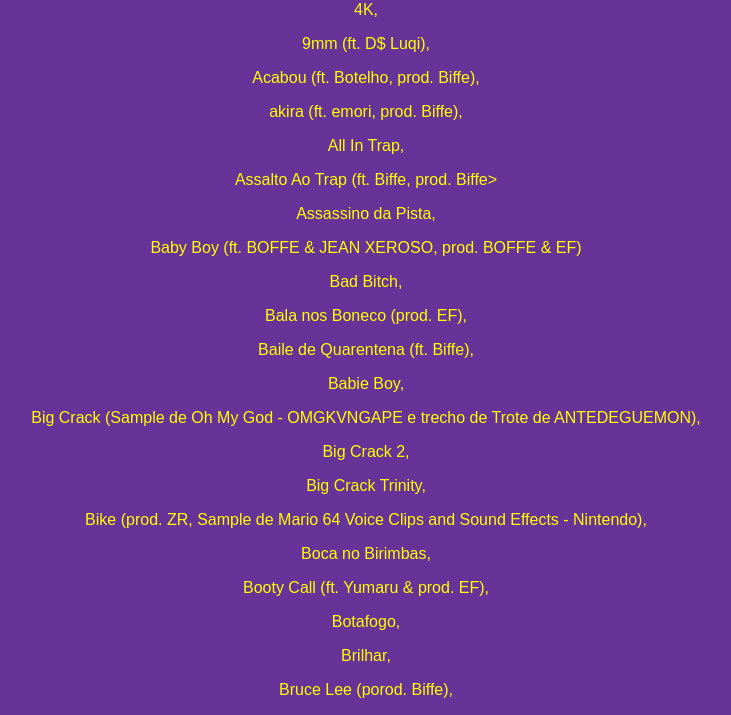
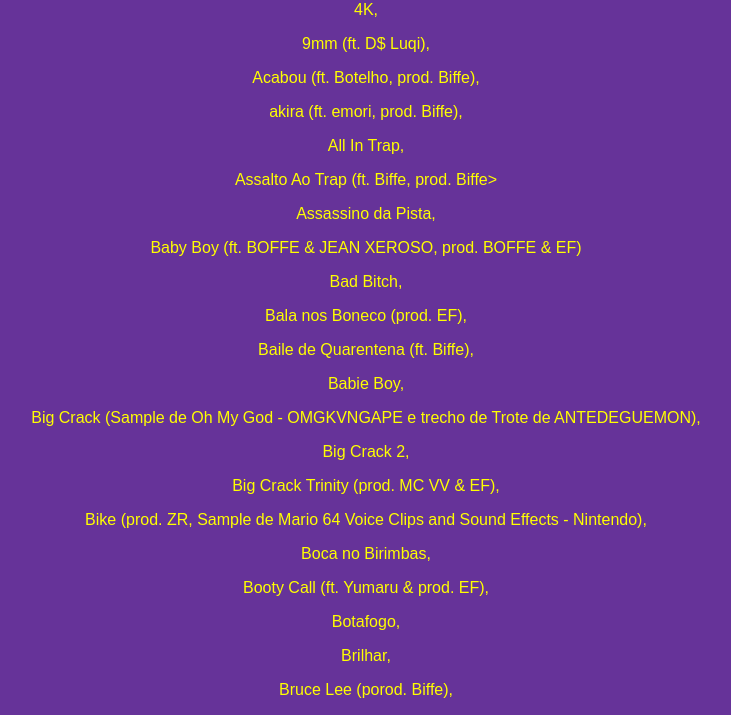
Before and after one commit to Marcello-Cruz/Yung-Lixo-Best-Songs, a plain HTML site: page index.html in a window 1280 px wide. Shown: the part 79-794 px from the top of the page, without its empty margins (274-1005 px from the left). Drawn offline with Linux system fonts and the light colour scheme.

Commit message:
add producers of big crack trinity

```diff
--- a/index.html
+++ b/index.html
@@ -24,7 +24,7 @@
 <p>Babie Boy,</p>
 <p>Big Crack (Sample de Oh My God - OMGKVNGAPE e trecho de Trote de ANTEDEGUEMON), </p>
 <p>Big Crack 2,</p>
-<p>Big Crack Trinity,</p>
+<p>Big Crack Trinity (prod. MC VV & EF),</p>
 <p>Bike (prod. ZR, Sample de Mario 64 Voice Clips and Sound Effects - Nintendo),</p>
 <p>Boca no Birimbas,</p>
 <p>Booty Call (ft. Yumaru & prod. EF),</p>
```
